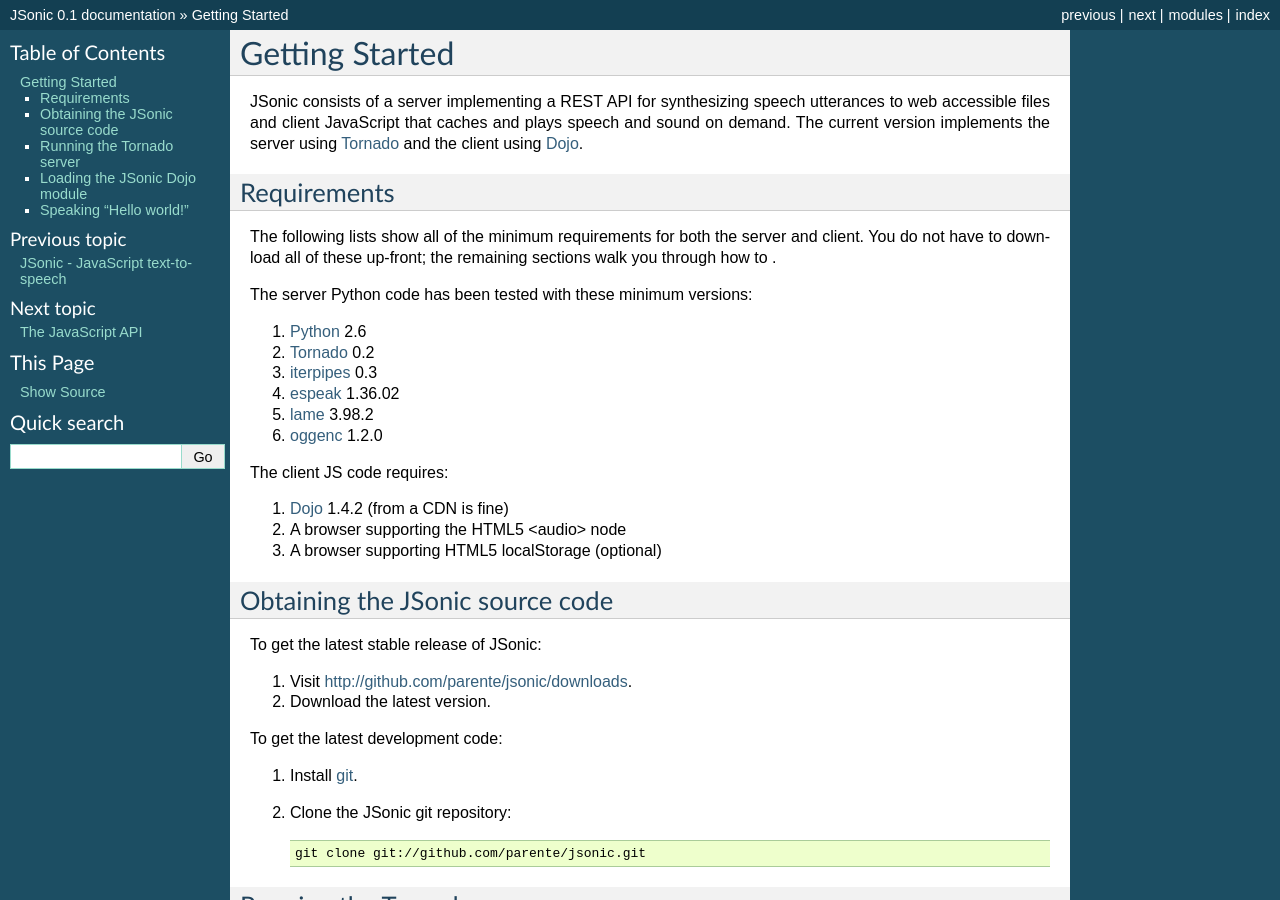
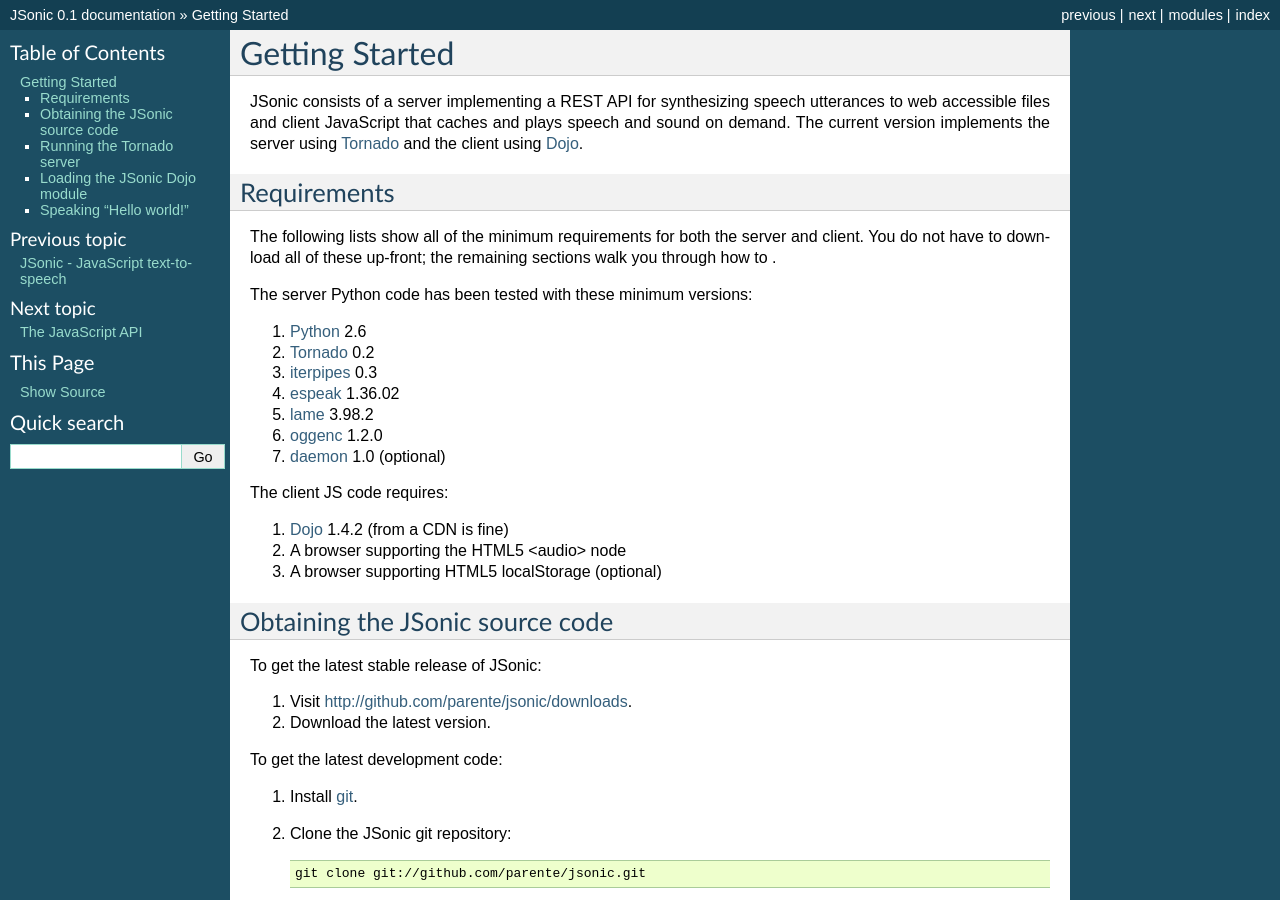
Before and after one commit to uncopenweb/jsonic, a Sphinx documentation site: the page built from doc/start.rst, in a window 1280 px wide and 900 px high. Built offline with Sphinx 7.4.7, drawn with Linux system fonts in a browser that asks for light colours.

Commit message:
Updated doc to list optional  daemon module

```diff
--- a/doc/start.rst
+++ b/doc/start.rst
@@ -16,6 +16,7 @@
 4. `espeak`_ 1.36.02
 5. `lame`_ 3.98.2
 6. `oggenc`_ 1.2.0
+7. `daemon`_ 1.0 (optional)
 
 The client JS code requires:
 
@@ -102,3 +103,4 @@
 .. _LAME: http://lame.sourceforge.net/
 .. _Vorbis tools: http://www.xiph.org/downloads/
 .. _oggenc: http://www.xiph.org/downloads/
+.. _daemon: http://pypi.python.org/pypi/daemon/1.0
```
